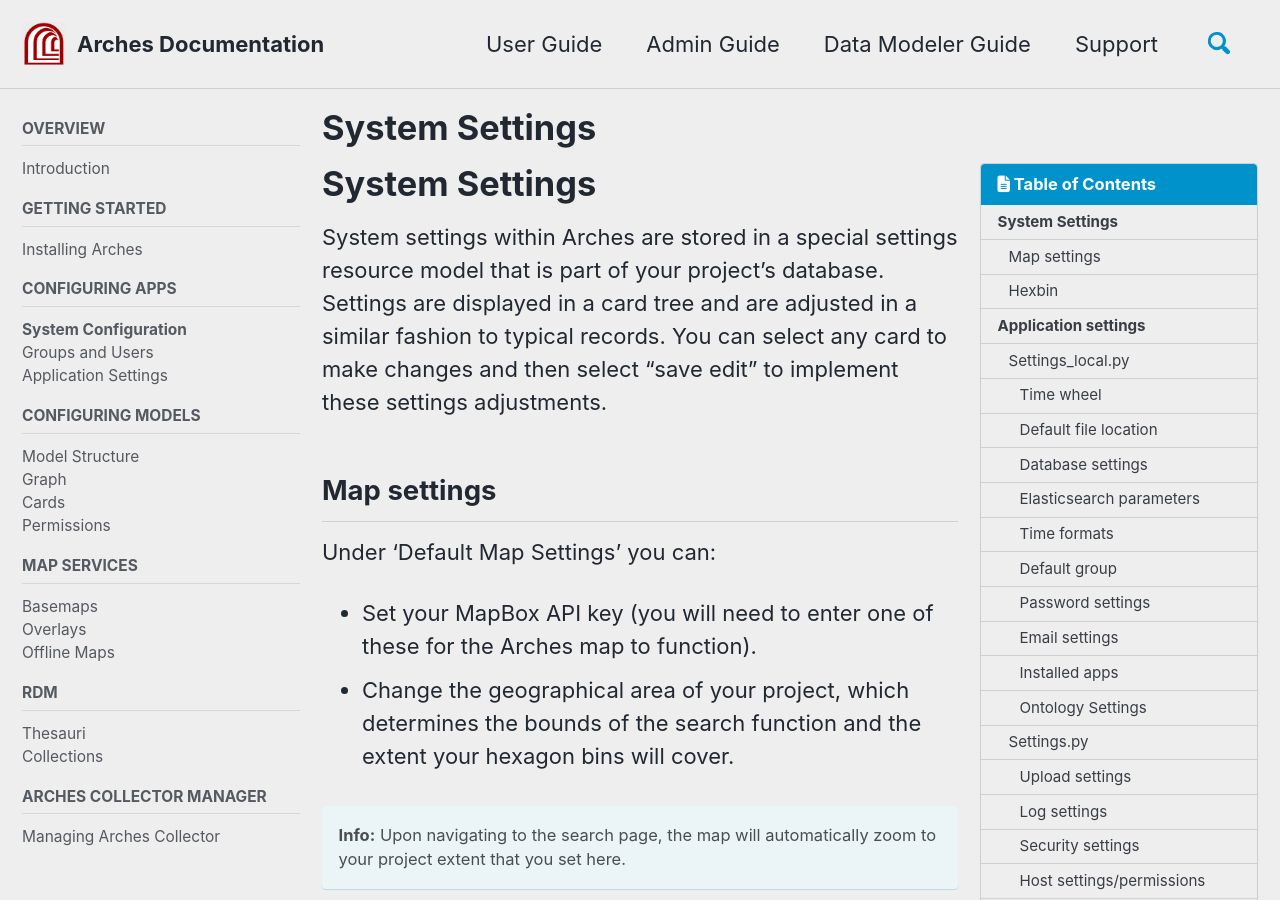
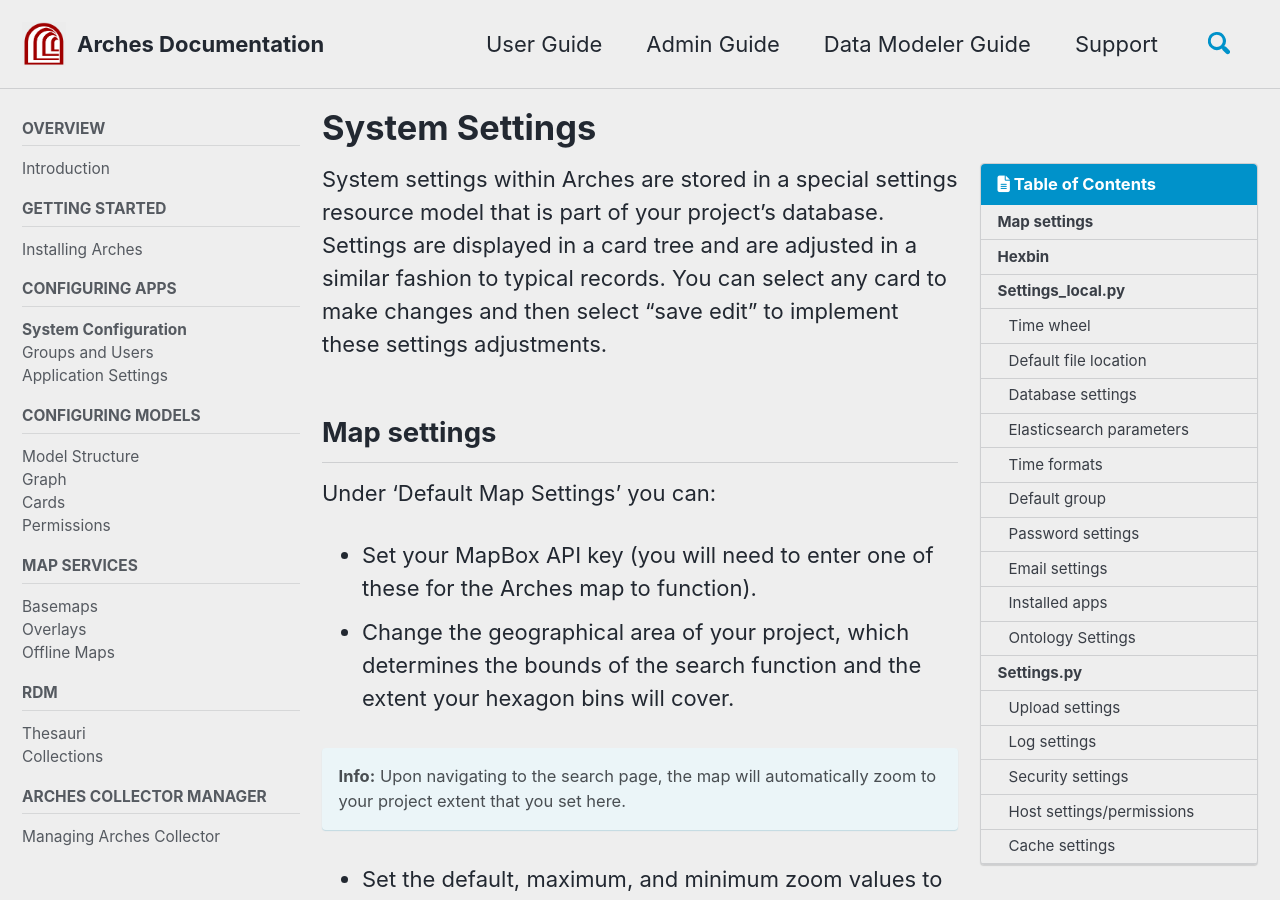
Before and after one commit to fargeo/archesguides, a Jekyll site: the page built from _pages/configuration.md, in a window 1280 px wide and 900 px high. Built offline with Jekyll 4.4.1, drawn with Linux system fonts in a browser that asks for light colours; cached includes are drawn as plain includes; nearby versions of some CDN libraries; comment, search, counter and statistics services are not loaded; a style sheet for code colours, icons or effects is not loaded; our own code applies the rules of GitHub Pages for plain Markdown files.

Commit message:
Update configuration.md
Title in front matter

```diff
--- a/_pages/configuration.md
+++ b/_pages/configuration.md
@@ -14,7 +15,6 @@
     values:
       author_profile: false
 ---
-# System Settings
 System settings within Arches are stored in a special settings resource model that is part of your project's database. Settings are displayed in a card tree and are adjusted in a similar fashion to typical records. You can select any card to make changes and then select "save edit" to implement these settings adjustments.
 ## Map settings
 Under 'Default Map Settings' you can:
```
Also changed, not shown: other parts of _pages/configuration.md (+1 -0 lines).
